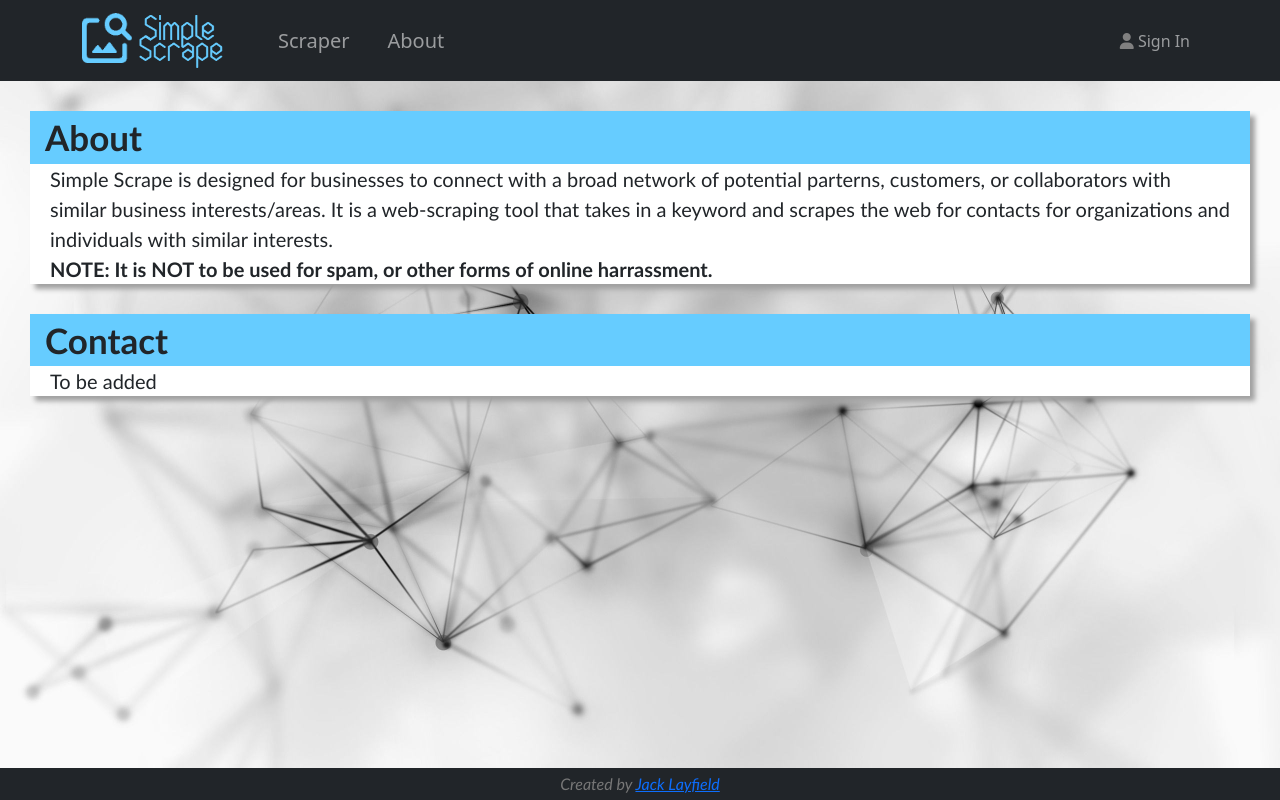
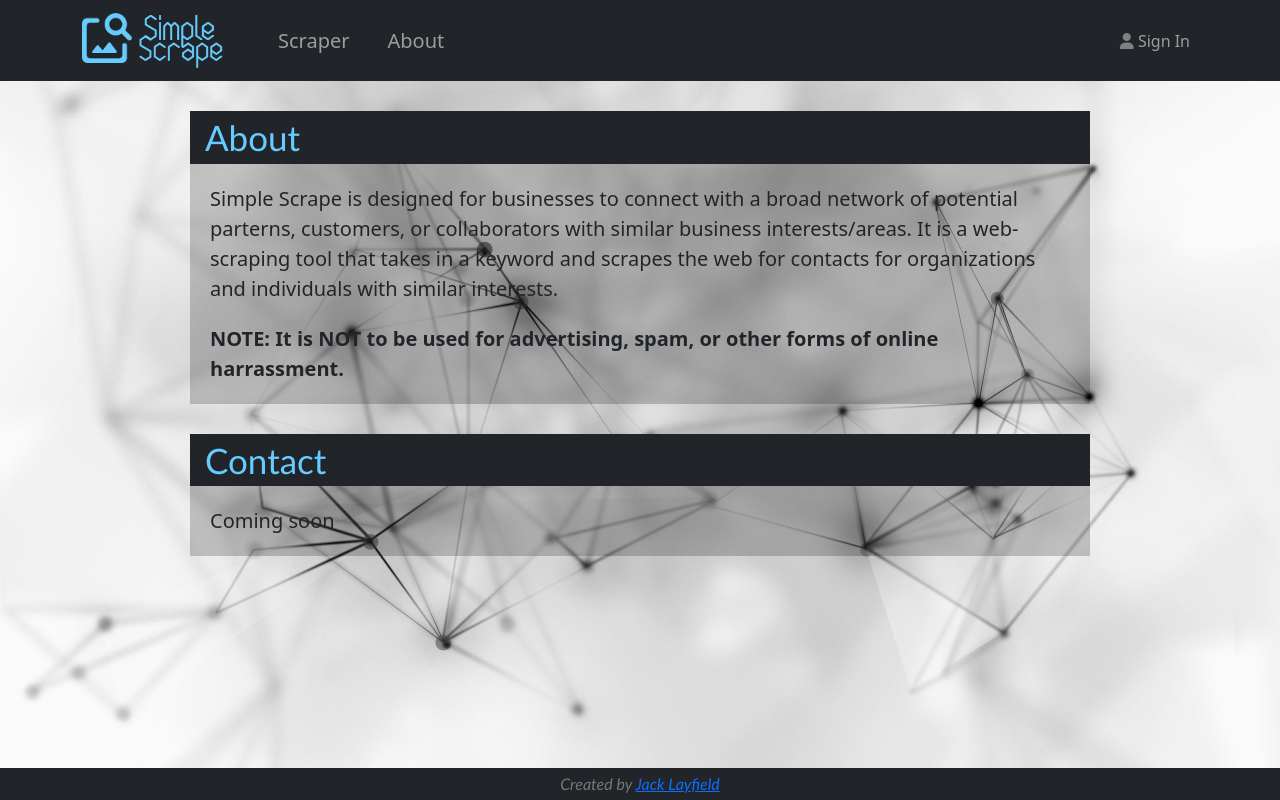
Before and after one commit to jacklayfield/SimpleScrape, a React (Create React App) app in the folder client/: page /about in a window 1280 px wide. Built offline with nearby package versions, Linux system fonts and the light colour scheme.

Commit message:
Reskin of About page, small fixes/updates

```diff
--- a/client/src/pages/about.jsx
+++ b/client/src/pages/about.jsx
@@ -2,41 +2,205 @@ import React from "react";
 import Row from "react-bootstrap/Row";
 import Col from "react-bootstrap/Col";
 import "../styling/about.css";
+import { useViewport } from "../hooks/useViewport";
 
 export function About() {
-  return (
+  const { width } = useViewport();
+  const breakpoint = 992;
+
+  return width < breakpoint ? (
     <div>
       <Row className="gx-0">
         <Col>
-          <div className="columns">
-            <div className="sectionTitles">
-              <header className="sectionTitlesText">About</header>
+          <div className="columns" style={{ background: "rgba(0, 0, 0, 0.2)" }}>
+            <div
+              className="sectionTitles"
+              style={{
+                background: "#212529",
+                color: "lightgray",
+              }}
+            >
+              <header
+                className="sectionTitlesText"
+                style={{
+                  fontWeight: "300",
+                  color: "#66ccff",
+                }}
+              >
+                About
+              </header>
             </div>
-            <body className="body">
-              Simple Scrape is designed for businesses to connect with a broad
-              network of potential parterns, customers, or collaborators with
-              similar business interests/areas. It is a web-scraping tool that
-              takes in a keyword and scrapes the web for contacts for
-              organizations and individuals with similar interests.
-            </body>{" "}
-            <body className="bodyNote">
-              NOTE: It is NOT to be used for spam, or other forms of online
-              harrassment.
-            </body>{" "}
+            <div style={{ paddingLeft: 20, paddingRight: 20, paddingTop: 20 }}>
+              <Row>
+                <div
+                  style={{
+                    fontSize: "20px",
+                    paddingBottom: "20px",
+                  }}
+                >
+                  Simple Scrape is designed for businesses to connect with a
+                  broad network of potential parterns, customers, or
+                  collaborators with similar business interests/areas. It is a
+                  web-scraping tool that takes in a keyword and scrapes the web
+                  for contacts for organizations and individuals with similar
+                  interests.
+                </div>
+                <div
+                  style={{
+                    fontSize: "20px",
+                    paddingBottom: "20px",
+                    fontWeight: "600",
+                  }}
+                >
+                  NOTE: It is NOT to be used for advertising, spam, or other
+                  forms of online harrassment.
+                </div>
+              </Row>
+            </div>
           </div>
         </Col>
       </Row>
 
       <Row className="gx-0">
         <Col>
-          <div className="columns">
-            <div className="sectionTitles">
-              <header className="sectionTitlesText">Contact</header>
+          <div className="columns" style={{ background: "rgba(0, 0, 0, 0.2)" }}>
+            <div
+              className="sectionTitles"
+              style={{
+                background: "#212529",
+                color: "lightgray",
+              }}
+            >
+              <header
+                className="sectionTitlesText"
+                style={{
+                  fontWeight: "300",
+                  color: "#66ccff",
+                }}
+              >
+                Contact
+              </header>
             </div>
-            <body className="body">To be added</body>{" "}
+            <div style={{ paddingLeft: 20, paddingRight: 20, paddingTop: 20 }}>
+              <Row>
+                <div
+                  style={{
+                    fontSize: "20px",
+                    paddingBottom: "20px",
+                  }}
+                >
+                  Coming soon
+                </div>
+              </Row>
+            </div>
           </div>
         </Col>
       </Row>
     </div>
+  ) : (
+    <div>
+      <Row className="gx-0">
+        <Col></Col>
+        <Col xs={9}>
+          <div className="columns" style={{ background: "rgba(0, 0, 0, 0.2)" }}>
+            <div
+              className="sectionTitles"
+              style={{
+                background: "#212529",
+                color: "lightgray",
+              }}
+            >
+              <header
+                className="sectionTitlesText"
+                style={{
+                  fontWeight: "300",
+                  color: "#66ccff",
+                }}
+              >
+                About
+              </header>
+            </div>
+            <div
+              style={{
+                paddingLeft: 20,
+                paddingRight: 20,
+                paddingTop: 20,
+              }}
+            >
+              <Row>
+                <div
+                  style={{
+                    fontSize: "20px",
+                    paddingBottom: "20px",
+                  }}
+                >
+                  Simple Scrape is designed for businesses to connect with a
+                  broad network of potential parterns, customers, or
+                  collaborators with similar business interests/areas. It is a
+                  web-scraping tool that takes in a keyword and scrapes the web
+                  for contacts for organizations and individuals with similar
+                  interests.
+                </div>
+                <div
+                  style={{
+                    fontSize: "20px",
+                    paddingBottom: "20px",
+                    fontWeight: "600",
+                  }}
+                >
+                  NOTE: It is NOT to be used for advertising, spam, or other
+                  forms of online harrassment.
+                </div>
+              </Row>
+            </div>
+          </div>
+        </Col>
+        <Col></Col>
+      </Row>
+
+      <Row className="gx-0">
+        <Col></Col>
+        <Col xs={9}>
+          <div className="columns" style={{ background: "rgba(0, 0, 0, 0.2)" }}>
+            <div
+              className="sectionTitles"
+              style={{
+                background: "#212529",
+                color: "lightgray",
+              }}
+            >
+              <header
+                className="sectionTitlesText"
+                style={{
+                  fontWeight: "300",
+                  color: "#66ccff",
+                }}
+              >
+                Contact
+              </header>
+            </div>
+            <div
+              style={{
+                paddingLeft: 20,
+                paddingRight: 20,
+                paddingTop: 20,
+              }}
+            >
+              <Row>
+                <div
+                  style={{
+                    fontSize: "20px",
+                    paddingBottom: "20px",
+                  }}
+                >
+                  Coming soon
+                </div>
+              </Row>
+            </div>
+          </div>
+        </Col>
+        <Col></Col>
+      </Row>
+    </div>
   );
 }
--- a/client/src/pages/profile.jsx
+++ b/client/src/pages/profile.jsx
@@ -35,9 +35,23 @@ export function Profile() {
     <div>
       <Row className="gx-0">
         <Col>
-          <div className="columns">
-            <div className="sectionTitles">
-              <header className="sectionTitlesText">My Scrape Results</header>
+          <div className="columns" style={{ background: "rgba(0, 0, 0, 0.2)" }}>
+            <div
+              className="sectionTitles"
+              style={{
+                background: "#212529",
+                color: "lightgray",
+              }}
+            >
+              <header
+                className="sectionTitlesText"
+                style={{
+                  fontWeight: "300",
+                  color: "#66ccff",
+                }}
+              >
+                My Scrape Results
+              </header>
             </div>
             <div style={{ paddingLeft: 20, paddingRight: 20, paddingTop: 20 }}>
               <Row>
@@ -103,18 +117,6 @@ export function Profile() {
         </Col>
         <Col></Col>
       </Row>
-
-      <Row className="gx-0">
-        <Col></Col>
-        <Col xs={9}>
-          <div className="columns">
-            <div className="sectionTitles">
-              <header className="sectionTitlesText">My Information</header>
-            </div>
-          </div>
-        </Col>
-        <Col></Col>
-      </Row>
     </div>
   );
   // return (
--- a/client/src/styling/about.css
+++ b/client/src/styling/about.css
@@ -15,7 +15,6 @@
   margin-right: 30px;
   margin-bottom: 0px;
   background-color: white;
-  box-shadow: 5px 5px 5px #a0a0a0;
 }
 
 .body {
```
